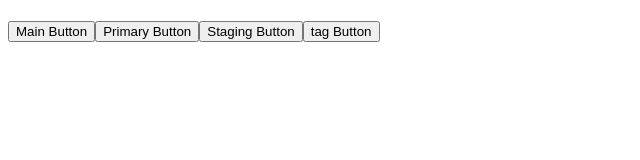
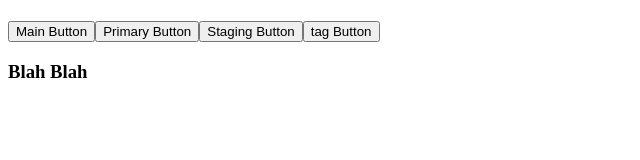
Before and after one commit to minzayarmaung/advanced_Git_System, an Angular app in the folder gitSystem/: page / in a window 1280 px wide. Shown: the top 160 px of the page, without its empty margins (0-640 px from the left). Built offline with nearby package versions, Linux system fonts and the light colour scheme.

Commit message:
add blah blah

```diff
--- a/gitSystem/src/app/app.component.html
+++ b/gitSystem/src/app/app.component.html
@@ -7,3 +7,5 @@
 <button> Staging Button </button>
 
 <button> tag Button </button>
+
+<h3> Blah Blah </h3>
```
